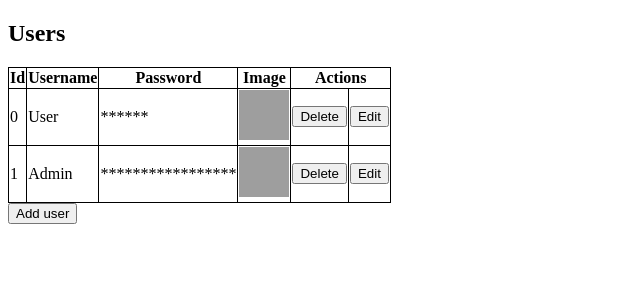
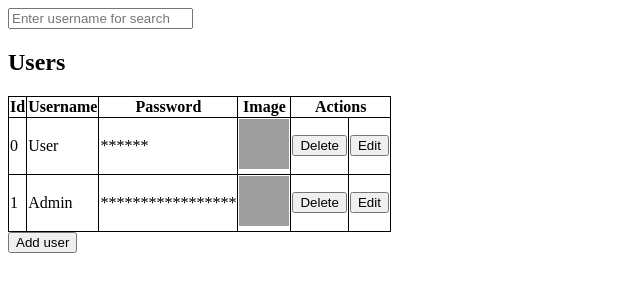
Before and after one commit to vasjafizer/WEB_P2, a plain HTML site: page Frontend/index.html in a window 1280 px wide. Shown: the whole page, without its empty margins (0-640 px from the left). Drawn offline with Linux system fonts and the light colour scheme; grey boxes are pictures that could not be loaded.

Commit message:
search add

```diff
--- a/Frontend/scripts/crud.js
+++ b/Frontend/scripts/crud.js
@@ -36,6 +36,10 @@ class UserCollection {
   getShortUsernames(len) {
     return this.items.filter(user => user.username.length <= len);
   }
+
+  getByUsernameStart(searchString) {
+    return this.items.filter(user => user.username.toLowerCase().startsWith(searchString.toLowerCase()));
+  }
   // Копія списку всіх користувачів
   getAll() {
     // return this.items;
--- a/Frontend/scripts/render.js
+++ b/Frontend/scripts/render.js
@@ -3,6 +3,8 @@
 */
 
 class UserCollectionWithDOM extends UserCollection {
+    // значення для пошуку
+    searchString = "";
     //генеруємо рядок таблиці за вказаними даними користувача
     userToTableRowHtml(user) {
         return `
@@ -36,10 +38,30 @@ class UserCollectionWithDOM extends UserCollection {
         </tr>
         `;
     }
+
+    //допоміжний метод, який визначає яких користувачів требавиводити при рендері
+
+    getUsers() {
+        // якщо  задане значення для пошуку шукаємо користувачів ім'я яких починається із вказаного значення
+        if (this.searchString)
+            return this.getByUsernameStart(this.searchString);
+
+        // якщо не задане значення для пошуку, то виводимо всіх користувачів
+        return this.getAll();
+    }
+
     // генеруємо таблицю користувачів
     get usersToTableHtml() {
+        //вибираємо яких користувачів шукати
+        let users = this.getUsers();
+        //якщо для виводу нема користувачів, то показуэмо відповідне повідомлення
+        if (users.length == 0)
+            return `
+                <h3> No users </h3>
+            `;
+        // якщо є користувачі то формуємо рядки таблиці
         let rows = "";
-        for (let user of this.getAll()) {
+        for (let user of users) {
             rows += this.userToTableRowHtml(user);
         }
         return `
@@ -64,14 +86,14 @@ class UserCollectionWithDOM extends UserCollection {
                 </tr>
                 ${rows}
             </table>
-            <button type="button" onclick="ShowAddUserForm()">
-                Add user
-            </button>
         `;
     }
     // форма для додавання нового користувача
     get addFormHtml() {
         return `
+            <button type="button" onclick="ShowAddUserForm()">
+                Add user
+            </button>
             <div id="add-user">
                 <form name="addForm" method="post" action="#">
                     <h3> Add User </h3>
@@ -104,6 +126,16 @@ class UserCollectionWithDOM extends UserCollection {
         `;
     }
 
+    get searchInputHtml() {
+        return `<input type="text"
+            name="searchByName"
+            id="searchByName"
+            placeholder="Enter username for search"
+            value="${this.searchString}"
+            onchange="Search()"
+        >`;
+    }
+
     //монтуємо компонент у вказаний батьківський та призначаємо обробку подій
     mount(parrent) {
         this._parrent = parrent;
@@ -115,7 +147,7 @@ class UserCollectionWithDOM extends UserCollection {
 
     // генеруємо HTML код таблиці користувачі та форм редагування та додавання нового користувача
     render() {
-        this._parrent.innerHTML = this.usersToTableHtml + this.addFormHtml + this.editFormHtml;
+        this._parrent.innerHTML = this.searchInputHtml + this.usersToTableHtml + this.addFormHtml + this.editFormHtml;
     }
     // навішуємо слухачів події
     addEventListners() {
@@ -134,9 +166,14 @@ class UserCollectionWithDOM extends UserCollection {
             super.update(event.detail.id, event.detail);
             this.render();
         });
+
+        document.addEventListener("searchUser", event => {
+            this.searchString = event.detail.searchString;
+            this.render();
+        });
     }
 
-    createClickHadlers(){
+    createClickHadlers() {
         // функція вилучення користувача при кліці на відповідну кнопку. генерує подію deleteUser
         window.DeleteUser = (id) => {
             let deleteUserEvent = new CustomEvent("deleteUser", { detail: { id } });
@@ -165,7 +202,7 @@ class UserCollectionWithDOM extends UserCollection {
         // показуємо форму редагування та заповнюємо її значеннями користувача із вказаним id
         // оскіль в функції використовується super то тут можна використовуватит  ВИКЛЮЧНО ЛЯМБДА ФУНКЦІЮ!
         // Анонімна функція видасть помилку. Решта функцій не використовує super чи this, тому їх можна робити як лямбда так і анонімними
-        window. StartEditUser = (id) => {
+        window.StartEditUser = (id) => {
             document.getElementById("edit-user").style.display = "block";
 
             let user = super.getById(id); // знаходимо користувача із вказаним id
@@ -191,9 +228,15 @@ class UserCollectionWithDOM extends UserCollection {
             });
             document.dispatchEvent(editUserEvent);
         }
+        // пошук
+        window.Search = () => {
+            const searchString = document.getElementById("searchByName").value;
+            let searchEvent = new CustomEvent("searchUser", { detail: { searchString } });
+            document.dispatchEvent(searchEvent);
+        }
     }
     // функція виводу повідомлень про помилку
-    addErrorMessage(){
+    addErrorMessage() {
         window.onerror = (error) => {
             alert(error);
         }
--- a/Frontend/styles/style.css
+++ b/Frontend/styles/style.css
@@ -28,3 +28,7 @@ form input {
 #add-user {
     display: none;
 }
+#serchByName{
+    width: 50%;
+    margin: 10px;
+}
```
Also changed, not shown: Frontend/index.html (+5 -1 lines).
